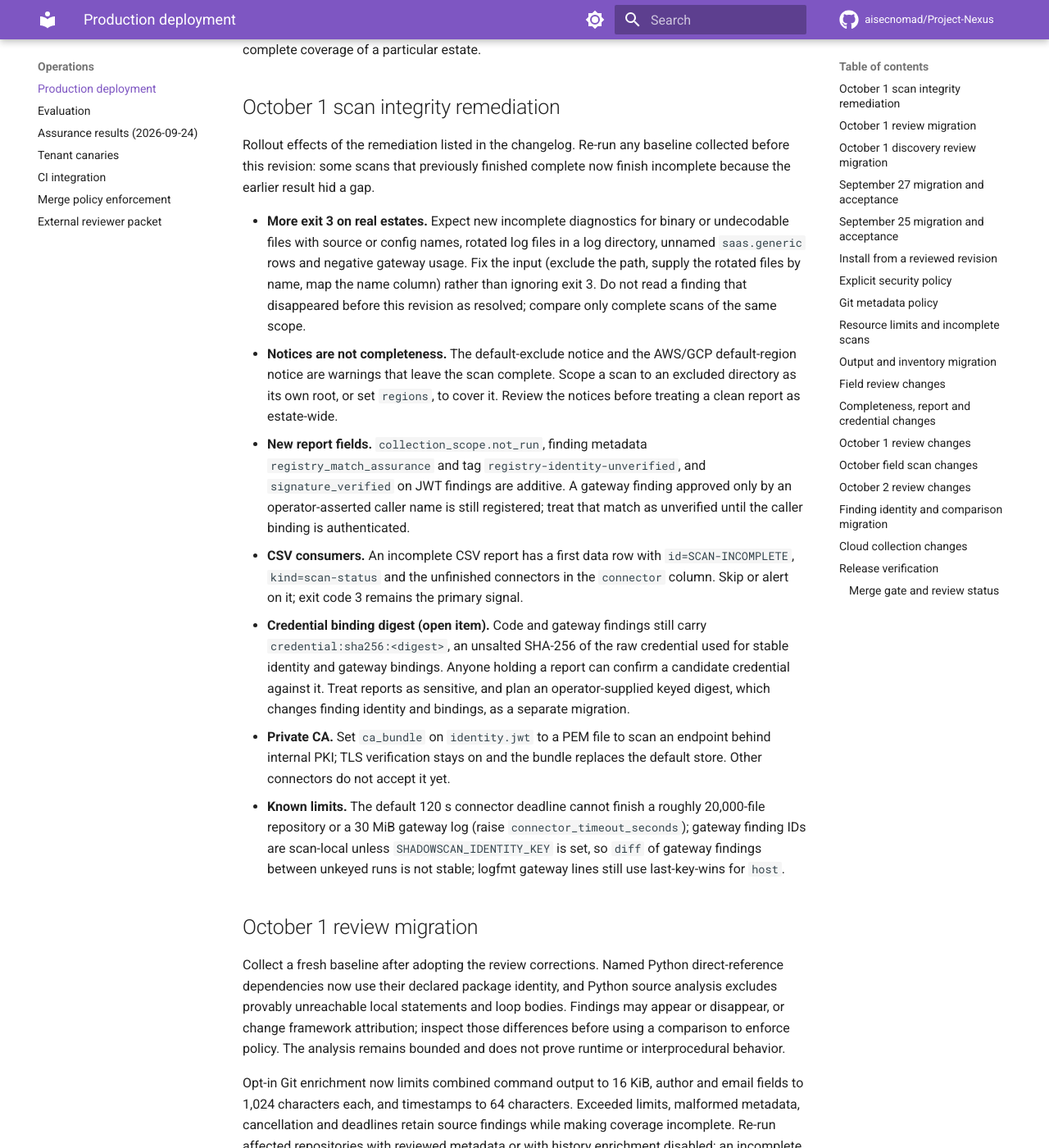
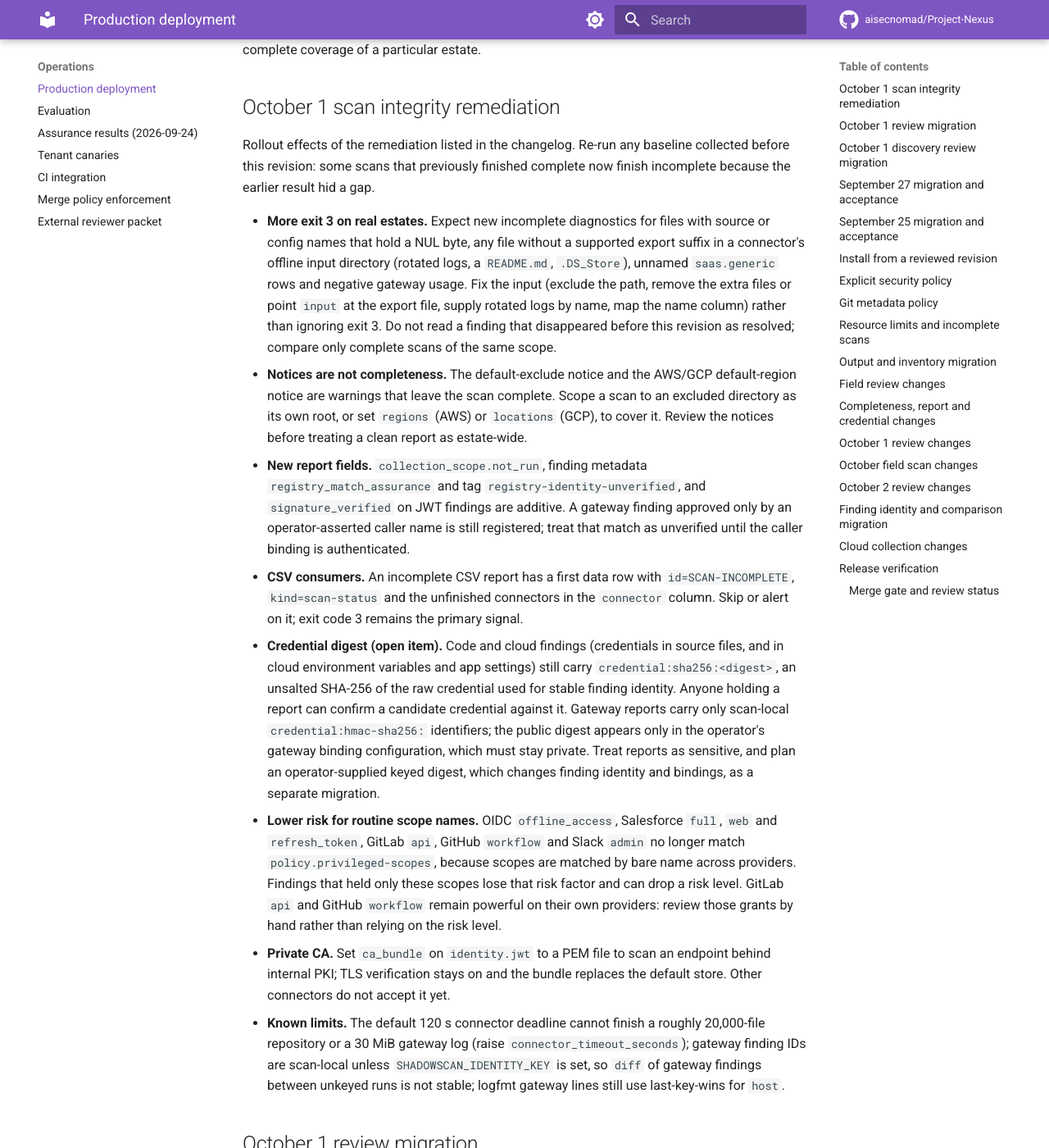
Before and after one commit to aisecnomad/Project-Nexus, an MkDocs documentation site: the page built from docs/production.md, in a window 1280 px wide and 1400 px high, scrolled down 375 px. Shown: the whole window at 82% size. Built offline with MkDocs 1.6.1 and Material for MkDocs 9.7.7, drawn with Linux system fonts in a browser that asks for light colours; comment, search, counter and statistics services are not loaded.

Commit message:
Correct the scan-integrity documentation against the code
Review findings on the documentation of this branch, each checked against
the code:
- Unsupported files make any connector's offline input directory
  incomplete, not only gateway log directories (offline_files is shared):
  CHANGELOG, production.md and the shared offline-input section of
  connectors.md now say so and give the remedy.
- The binary-content trigger is a NUL byte in the first 8 KiB without a
  byte-order mark; other invalid UTF-8 is decoded with replacement
  characters (CHANGELOG, scanning.md, connectors/code.md).
- Directories are reported as non-regular entries only for MCP
  configuration names, and recognised binary artifacts selected only by a
  directory-wide glob, extensionless ones and .ts transport streams stay
  quiet skips (scanning.md, CHANGELOG), matching the filesystem fixes.
- The privileged-scope change removed GitLab api, GitHub workflow, Slack
  admin and Salesforce full/web/refresh_token as well as OIDC
  offline_access; CHANGELOG names them and production.md adds the
  risk-level rollout note.
- The unkeyed credential:sha256 digest is carried by code and cloud
  findings; gateway reports carry only scan-local HMAC identifiers
  (production.md, connectors/cloud.md).
- diff --fail-on-new can complete only for local repository scans and
  offline exports other than gateway.logs (ci.md, quickstart.md,
  scanning.md).
- The GCP option is `locations`, not `regions` (production.md).
- Dependabot also updates requirements-ci-constraints.txt
  (CONTRIBUTING.md).

Co-Authored-By: Claude Opus 5.5 <noreply@anthropic.com>
Claude-Session: https://claude.ai/code/session_01LGKG97BqEyAYCbY5tWUtBs
Signed-off-by: Claude <noreply@anthropic.com>

```diff
--- a/docs/production.md
+++ b/docs/production.md
@@ -16,15 +16,18 @@ Rollout effects of the remediation listed in the changelog. Re-run any baseline
 collected before this revision: some scans that previously finished complete now
 finish incomplete because the earlier result hid a gap.
 
-- **More exit 3 on real estates.** Expect new incomplete diagnostics for binary
-  or undecodable files with source or config names, rotated log files in a log
-  directory, unnamed `saas.generic` rows and negative gateway usage. Fix the
-  input (exclude the path, supply the rotated files by name, map the name column)
+- **More exit 3 on real estates.** Expect new incomplete diagnostics for files
+  with source or config names that hold a NUL byte, any file without a
+  supported export suffix in a connector's offline input directory (rotated
+  logs, a `README.md`, `.DS_Store`), unnamed `saas.generic` rows and negative
+  gateway usage. Fix the input (exclude the path, remove the extra files or point
+  `input` at the export file, supply rotated logs by name, map the name column)
   rather than ignoring exit 3. Do not read a finding that disappeared before this
   revision as resolved; compare only complete scans of the same scope.
 - **Notices are not completeness.** The default-exclude notice and the AWS/GCP
   default-region notice are warnings that leave the scan complete. Scope a scan to
-  an excluded directory as its own root, or set `regions`, to cover it. Review the
+  an excluded directory as its own root, or set `regions` (AWS) or `locations`
+  (GCP), to cover it. Review the
   notices before treating a clean report as estate-wide.
 - **New report fields.** `collection_scope.not_run`, finding metadata
   `registry_match_assurance` and tag `registry-identity-unverified`, and
@@ -34,12 +37,22 @@ finish incomplete because the earlier result hid a gap.
 - **CSV consumers.** An incomplete CSV report has a first data row with
   `id=SCAN-INCOMPLETE`, `kind=scan-status` and the unfinished connectors in the
   `connector` column. Skip or alert on it; exit code 3 remains the primary signal.
-- **Credential binding digest (open item).** Code and gateway findings still
+- **Credential digest (open item).** Code and cloud findings (credentials in
+  source files, and in cloud environment variables and app settings) still
   carry `credential:sha256:<digest>`, an unsalted SHA-256 of the raw credential
-  used for stable identity and gateway bindings. Anyone holding a report can
-  confirm a candidate credential against it. Treat reports as sensitive, and
-  plan an operator-supplied keyed digest, which changes finding identity and
-  bindings, as a separate migration.
+  used for stable finding identity. Anyone holding a report can confirm a
+  candidate credential against it. Gateway reports carry only scan-local
+  `credential:hmac-sha256:` identifiers; the public digest appears only in the
+  operator's gateway binding configuration, which must stay private. Treat
+  reports as sensitive, and plan an operator-supplied keyed digest, which
+  changes finding identity and bindings, as a separate migration.
+- **Lower risk for routine scope names.** OIDC `offline_access`, Salesforce
+  `full`, `web` and `refresh_token`, GitLab `api`, GitHub `workflow` and Slack
+  `admin` no longer match `policy.privileged-scopes`, because scopes are
+  matched by bare name across providers. Findings that held only these scopes
+  lose that risk factor and can drop a risk level. GitLab `api` and GitHub
+  `workflow` remain powerful on their own providers: review those grants by
+  hand rather than relying on the risk level.
 - **Private CA.** Set `ca_bundle` on `identity.jwt` to a PEM file to scan an
   endpoint behind internal PKI; TLS verification stays on and the bundle replaces
   the default store. Other connectors do not accept it yet.
```
Also changed, not shown: CHANGELOG.md (+17 -6 lines), CONTRIBUTING.md (+2 -2 lines), docs/connectors.md (+4 -1 lines), docs/connectors/code.md (+1 -1 lines), docs/getting-started/quickstart.md (+5 -0 lines), docs/operations/ci.md (+6 -1 lines), docs/scanning.md (+14 -6 lines).
